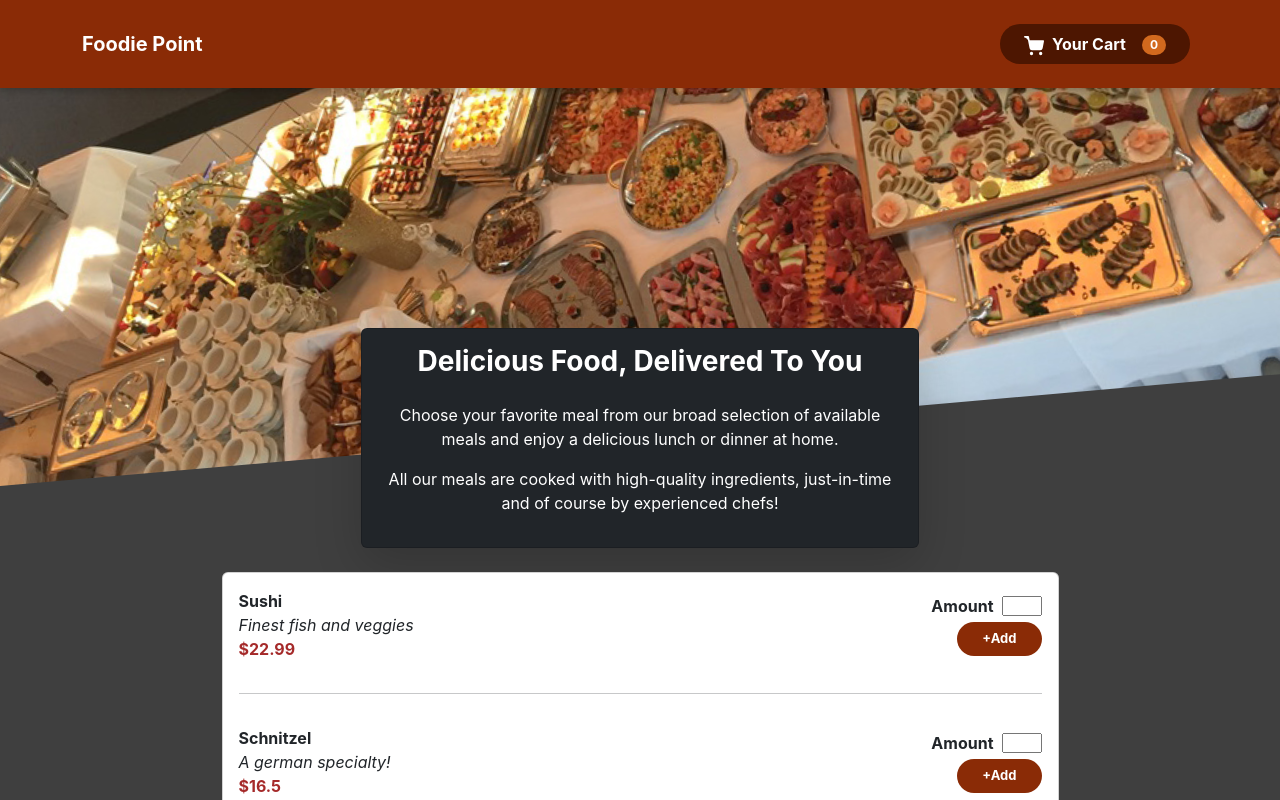
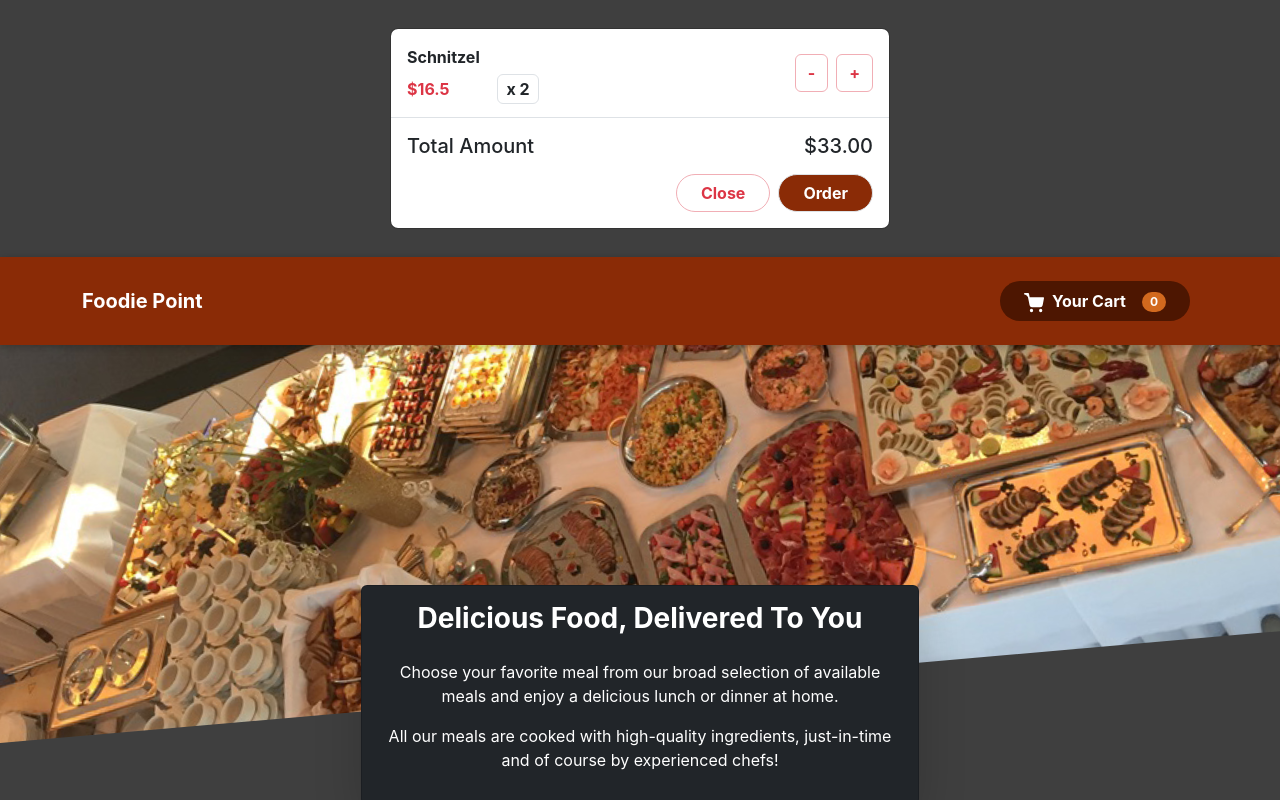
Before and after one commit to abhi9871/Restaurant-Website, a React (Create React App) app: page / in a window 1280 px wide. Shown: the top 800 px of the page. Built offline with nearby package versions, Linux system fonts and the light colour scheme.

Commit message:
Making a hard Coded Cart without any Functionality

```diff
--- a/public/index.html
+++ b/public/index.html
@@ -28,6 +28,7 @@
   </head>
   <body>
     <noscript>You need to enable JavaScript to run this app.</noscript>
+    <div id="cart-model"></div>
     <div id="root"></div>
     <!--
       This HTML file is a template.
--- a/src/App.js
+++ b/src/App.js
@@ -2,6 +2,7 @@ import { Fragment } from "react";
 import Header from "./components/Layout/Header";
 import MealsSummary from "./components/Meals/MealsSummary";
 import MealsList from "./components/Meals/MealsList";
+import CartItem from "./components/Cart/Cart";
 import "./App.css";
 
 const DUMMY_MEALS = [
@@ -34,6 +35,7 @@ const DUMMY_MEALS = [
 function App() {
   return (
     <Fragment>
+      <CartItem />
       <Header />
       <MealsSummary />
       <MealsList items = {DUMMY_MEALS} />
--- /dev/null
+++ b/src/components/Cart/Cart.css
@@ -0,0 +1,3 @@
+.order-button {
+    background-color: #8a2b06;
+}
--- /dev/null
+++ b/src/components/Cart/Cart.js
@@ -0,0 +1,41 @@
+import {Modal, Button} from 'react-bootstrap';
+import './Cart.css';
+
+const CartItem = () => {
+    return (
+        <div
+      className="modal show"
+      style={{ display: 'block', position: 'initial' }}
+    >
+      <Modal.Dialog>
+        <Modal.Body className='d-flex justify-content-between align-items-center'>
+            <div className='d-flex flex-column'>
+                <div className='fw-bold mb-2'>
+                    Schnitzel
+                </div>
+                <div>
+                <span className='fw-bold text-danger'>$16.5</span>
+                <span className='border rounded px-2 py-1 fw-bold ms-5'>x 2</span>
+                </div>
+            </div>
+            <div className='d-flex justify-content-between align-items-center'>
+            <Button className='m-1 bg-transparent border-none  border-danger-subtle text-danger fw-bold'>-</Button>
+            <Button className='ms-1 bg-transparent border-none border-danger-subtle text-danger fw-bold'>+</Button>
+            </div>
+        </Modal.Body>
+        <Modal.Footer className='d-block'>
+            <div className='d-flex justify-content-between'>
+                <h5>Total Amount</h5>
+                <h5>$33.00</h5>
+            </div>
+            <div className='d-inline-block float-end'>
+          <Button className='rounded-pill px-4 fw-bold me-1 bg-transparent border-none  border-danger-subtle text-danger'>Close</Button>
+          <Button className='order-button rounded-pill border px-4 fw-bold ms-1'>Order</Button>
+          </div>
+        </Modal.Footer>
+      </Modal.Dialog>
+    </div>
+    )
+}
+
+export default CartItem;
--- a/src/components/Meals/MealsList.js
+++ b/src/components/Meals/MealsList.js
@@ -17,7 +17,7 @@ const MealsList = (props) => {
             <div className="quantity-form d-flex flex-column">
                 <div className="add-order mb-1">
                 <label htmlFor='quantity' className="fw-bold">Amount</label>
-                <input type='text' id="quantity" className="ms-2" />
+                <input type='number' id="quantity" className="ms-2" />
                 </div>
                 <div className="d-flex justify-content-end">
                 <button type="button" className="btn rounded-5 text-white fw-bold px-4">+Add</button>
```
